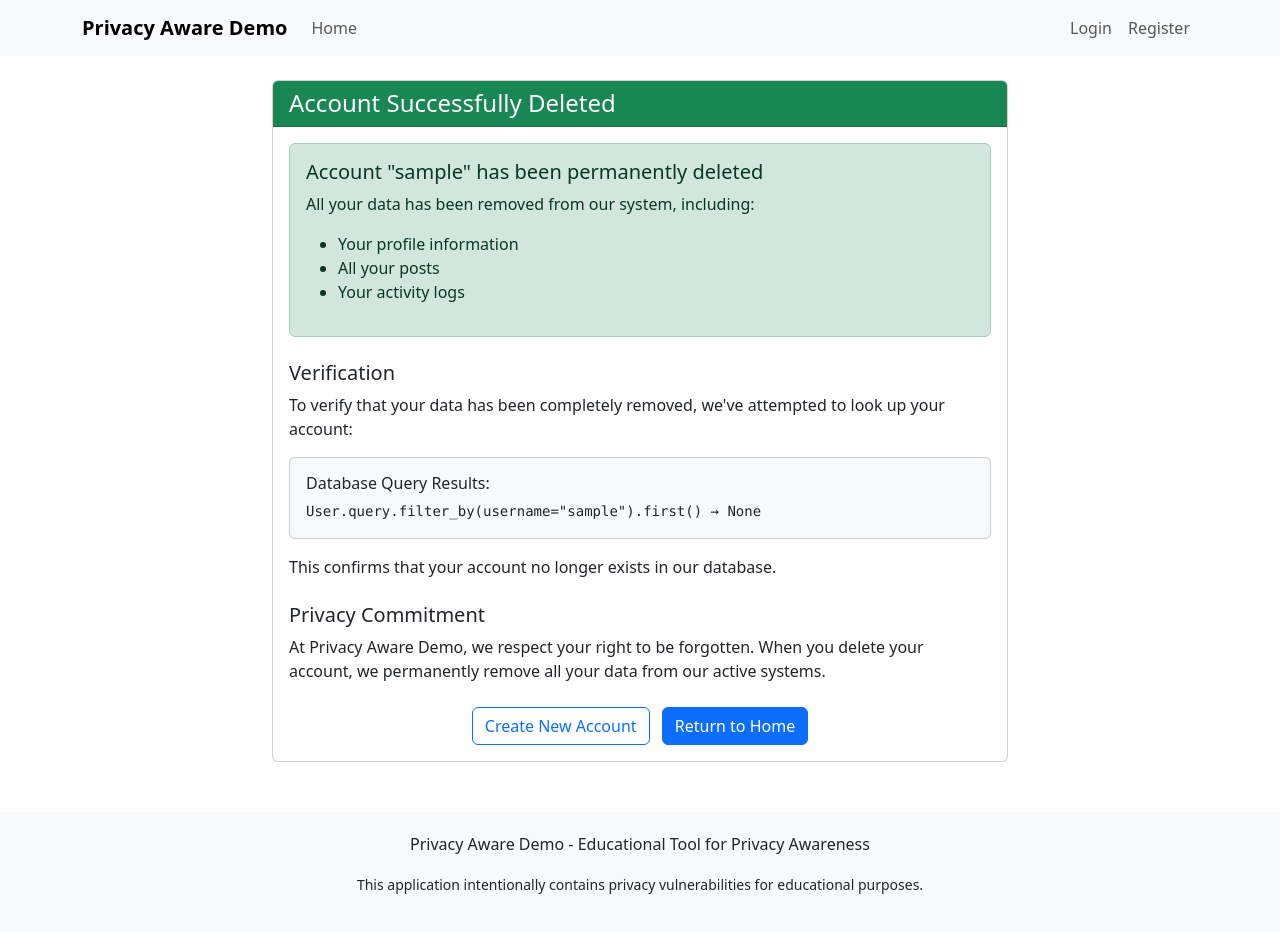
After one commit to jacks4ever/PrivacyAwareDemo, a Flask app: a page that uses app/templates/auth/account_deleted.html in a window 1280 px wide. The commit adds this page. Run offline with Flask 3, Linux system fonts and the light colour scheme.

Commit message:
Add account deletion feature with verification

```diff
--- a/app/routes/auth.py
+++ b/app/routes/auth.py
@@ -2,6 +2,7 @@ from flask import Blueprint, render_template, redirect, url_for, flash, request,
 from flask_login import login_user, logout_user, login_required, current_user
 from app import db
 from app.models.user import User
+from app.models.post import Post
 from app.models.access_log import AccessLog
 import json
 
@@ -102,3 +103,44 @@ def profile():
         flash('Profile updated successfully', 'success')
 
     return render_template('auth/profile.html')
+
+@auth_bp.route('/delete-account', methods=['POST'])
+@login_required
+def delete_account():
+    password = request.form.get('password')
+
+    # Verify password
+    if not current_user.check_password(password):
+        flash('Incorrect password. Account deletion canceled.', 'danger')
+        return redirect(url_for('main.user_profile', username=current_user.username))
+
+    # Store username for confirmation message
+    username = current_user.username
+
+    # Get user posts
+    user_posts = Post.query.filter_by(user_id=current_user.id).all()
+
+    # Delete all user posts
+    for post in user_posts:
+        db.session.delete(post)
+
+    # Delete access logs
+    access_logs = AccessLog.query.filter_by(user_id=current_user.id).all()
+    for log in access_logs:
+        db.session.delete(log)
+
+    # Delete the user
+    db.session.delete(current_user)
+    db.session.commit()
+
+    # Log out the user
+    logout_user()
+
+    flash(f'Account "{username}" has been permanently deleted along with all associated data.', 'success')
+
+    # Redirect to account deletion confirmation page
+    return redirect(url_for('auth.account_deleted', username=username))
+
+@auth_bp.route('/account-deleted/<username>')
+def account_deleted(username):
+    return render_template('auth/account_deleted.html', username=username)
--- /dev/null
+++ b/app/templates/auth/account_deleted.html
@@ -0,0 +1,50 @@
+{% extends "base.html" %}
+
+{% block title %}Account Deleted - Privacy Aware Demo{% endblock %}
+
+{% block content %}
+<div class="row justify-content-center">
+    <div class="col-md-8">
+        <div class="card">
+            <div class="card-header bg-success text-white">
+                <h4 class="mb-0">Account Successfully Deleted</h4>
+            </div>
+            <div class="card-body">
+                <div class="alert alert-success">
+                    <h5>Account "{{ username }}" has been permanently deleted</h5>
+                    <p>All your data has been removed from our system, including:</p>
+                    <ul>
+                        <li>Your profile information</li>
+                        <li>All your posts</li>
+                        <li>Your activity logs</li>
+                    </ul>
+                </div>
+
+                <div class="mt-4">
+                    <h5>Verification</h5>
+                    <p>To verify that your data has been completely removed, we've attempted to look up your account:</p>
+
+                    <div class="card bg-light mb-3">
+                        <div class="card-body">
+                            <h6>Database Query Results:</h6>
+                            <pre class="mb-0"><code>User.query.filter_by(username="{{ username }}").first() → None</code></pre>
+                        </div>
+                    </div>
+
+                    <p>This confirms that your account no longer exists in our database.</p>
+                </div>
+
+                <div class="mt-4">
+                    <h5>Privacy Commitment</h5>
+                    <p>At Privacy Aware Demo, we respect your right to be forgotten. When you delete your account, we permanently remove all your data from our active systems.</p>
+                </div>
+
+                <div class="mt-4 text-center">
+                    <a href="{{ url_for('auth.register') }}" class="btn btn-outline-primary">Create New Account</a>
+                    <a href="{{ url_for('main.index') }}" class="btn btn-primary ms-2">Return to Home</a>
+                </div>
+            </div>
+        </div>
+    </div>
+</div>
+{% endblock %}
--- a/app/templates/main/user_profile.html
+++ b/app/templates/main/user_profile.html
@@ -23,6 +23,12 @@
                 {% if not show_email or not show_bio %}
                     <div class="alert alert-info mt-3">
                         <small>Some information is hidden due to user's privacy settings.</small>
+                    </div>
+                {% endif %}
+
+                {% if user.username == current_user.username %}
+                    <div class="mt-3">
+                        <a href="{{ url_for('auth.profile') }}" class="btn btn-primary btn-sm">Edit Profile Settings</a>
                     </div>
                 {% endif %}
             </div>
```
Also changed, not shown: app/templates/auth/profile.html (+46 -0 lines).
